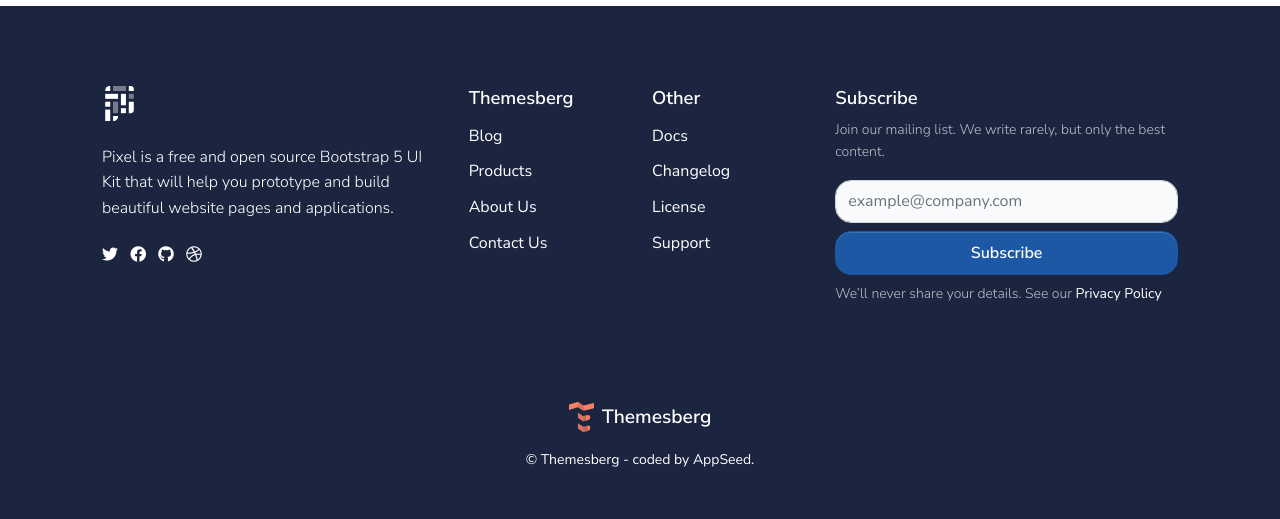
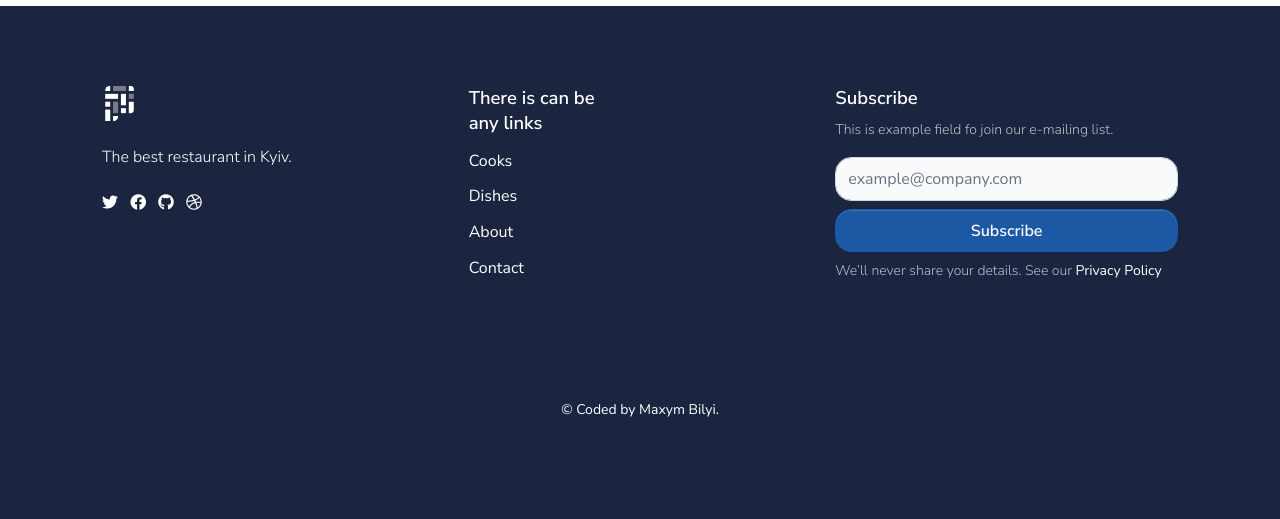
Before and after one commit to Mxbely/restaurant-kitchen-service, a Django app: page /contact/ in a window 1280 px wide. Shown: the part 830-1349 px from the top of the page. After the commit the page ends 1247 px from the top, so only its background shows below. Run offline with Django 5.2, Linux system fonts and the light colour scheme; some libraries are stand-ins or nearby versions.

Commit message:
change base project style, add static imgs

```diff
--- /dev/null
+++ b/static/assets/css/custom_styles.css
@@ -0,0 +1,8 @@
+.section-header {
+    max-width: 100%;
+    background-image: linear-gradient(to bottom, rgba(47, 48, 58, 0.4), rgba(47, 48, 58, 0.4)),
+        url(../img/good_restaurant_service.jpg);
+    background-repeat: no-repeat;
+    background-position: center;
+    background-size: cover;
+}
--- a/templates/accounts/cook_list.html
+++ b/templates/accounts/cook_list.html
@@ -57,7 +57,7 @@
                   {% for cook in cook_list %}
                     <tr>
                       <td>{{ cook.id }}</td>
-                      <td><a href="{% url 'accounts:cook-detail' pk=cook.id %}">{{ cook.username }}</a></td>
+                      <td><a href="{% url 'accounts:cook-detail' pk=cook.id %}" class="text-primary text-decoration-underline">{{ cook.username }}</a></td>
                       <td>{{ cook.first_name }}</td>
                       <td>{{ cook.last_name }}</td>
                       <td>{{ cook.email }}</td>
--- a/templates/includes/footer.html
+++ b/templates/includes/footer.html
@@ -4,58 +4,57 @@
       <div class="col-md-4">
         <img class="navbar-brand-dark mb-4" height="35" src="{{ ASSETS_ROOT }}/img/brand/light.svg"
              alt="Logo light">
-        <p>Pixel is a free and open source Bootstrap 5 UI Kit that will help you prototype and build beautiful website
-          pages and applications.</p>
+        <p>The best restaurant in Kyiv.</p>
         <ul class="social-buttons mb-5 mb-lg-0">
           <li>
-            <a href="https://twitter.com/themesberg" aria-label="twitter social link"
+            <a href="#" aria-label="twitter social link"
                class="icon-white me-2">
               <span class="fab fa-twitter"></span>
             </a>
           </li>
           <li>
-            <a href="https://www.facebook.com/themesberg/" class="icon-white me-2"
+            <a href="#" class="icon-white me-2"
                aria-label="facebook social link">
               <span class="fab fa-facebook"></span>
             </a>
           </li>
           <li>
-            <a href="https://github.com/themesberg" aria-label="github social link" class="icon-white me-2">
+            <a href="#" aria-label="github social link" class="icon-white me-2">
               <span class="fab fa-github"></span>
             </a>
           </li>
           <li>
-            <a href="https://dribbble.com/themesberg" class="icon-white" aria-label="dribbble social link">
+            <a href="#" class="icon-white" aria-label="dribbble social link">
               <span class="fab fa-dribbble"></span>
             </a>
           </li>
         </ul>
       </div>
-      <div class="col-6 col-md-2 mb-5 mb-lg-0">
-        <span class="h5">Themesberg</span>
+      <div class="col- col-md-2 mb-5 mb-lg-0">
+        <span class="h5">There is can be any links</span>
         <ul class="footer-links mt-2">
-          <li><a target="_blank" href="https://themesberg.com/blog">Blog</a></li>
-          <li><a target="_blank" href="https://themesberg.com/products">Products</a></li>
-          <li><a target="_blank" href="https://themesberg.com/about">About Us</a></li>
-          <li><a target="_blank" href="https://themesberg.com/contact">Contact Us</a></li>
+          <li><a target="_blank" href="{% url 'accounts:cook-list' %}">Cooks</a></li>
+          <li><a target="_blank" href="{% url 'kitchen:dish-list' %}">Dishes</a></li>
+          <li><a target="_blank" href="{% url 'kitchen:about' %}">About</a></li>
+          <li><a target="_blank" href="{% url 'kitchen:contact' %}">Contact</a></li>
         </ul>
       </div>
       <div class="col-6 col-md-2 mb-5 mb-lg-0">
-        <span class="h5">Other</span>
+        {% comment %} <span class="h5">Other</span>
         <ul class="footer-links mt-2">
-          <li><a href="https://themesberg.com/docs/bootstrap-5/pixel/getting-started/quick-start/"
-                 target="_blank">Docs</a></li>
-          <li><a href="https://themesberg.com/docs/pixel-bootstrap/getting-started/changelog"
-                 target="_blank">Changelog</a></li>
-          <li><a target="_blank" href="https://themesberg.com/licensing">License</a>
+          <li><a href="#"
+                 target="_blank">Docs (example)</a></li>
+          <li><a href="#"
+                 target="_blank">Logs (example)</a></li>
+          <li><a target="_blank" href="#">License (example)</a>
           </li>
           <li><a target="_blank"
-                 href="https://github.com/themesberg/pixel-bootstrap-ui-kit/issues">Support</a></li>
-        </ul>
+                 href="#">Support (example)</a></li>
+        </ul> {% endcomment %}
       </div>
       <div class="col-12 col-md-4 mb-5 mb-lg-0">
         <span class="h5">Subscribe</span>
-        <p class="text-muted font-small mt-2">Join our mailing list. We write rarely, but only the best content.
+        <p class="text-muted font-small mt-2">This is example field fo join our e-mailing list.
         </p>
         <form action="#">
           <div class="form-row mb-2">
@@ -78,13 +77,13 @@
     <hr class="bg-secondary my-3 my-lg-5">
     <div class="row">
       <div class="col mb-md-0">
-        <a href="https://themesberg.com" target="_blank" class="d-flex justify-content-center mb-3">
-          <img src="{{ ASSETS_ROOT }}/img/themesberg.svg" height="30" class="me-2" alt="Themesberg Logo">
-          <p class="text-white fw-bold footer-logo-text m-0">Themesberg</p>
+        <a href="#" target="_blank" class="d-flex justify-content-center mb-3">
+          {% comment %} <img src="{{ ASSETS_ROOT }}/img/themesberg.svg" height="30" class="me-2" alt="Themesberg Logo"> {% endcomment %}
+          {% comment %} <p class="text-white fw-bold footer-logo-text m-0">Themesberg</p> {% endcomment %}
         </a>
         <div class="d-flex text-center justify-content-center align-items-center" role="contentinfo">
           <p class="fw-normal font-small mb-0">
-            &copy; Themesberg - coded by AppSeed.
+            &copy; Coded by Maxym Bilyi.
           </p>
         </div>
       </div>
--- a/templates/kitchen/dish_list.html
+++ b/templates/kitchen/dish_list.html
@@ -21,7 +21,6 @@
             <p class="lead mb-5">information</p>
             <div class="alert bg-secondary" role="alert">
               <span class="fas fa-search"></span>
-              {% comment %} <a class="fw-bold text-white text-underline mx-1" href="#" target="_blank">See</a> ...... {% endcomment %}
               <form method="get" action="" class="form-inline">
                 {{ search_form|crispy }}
                 <br>
@@ -42,8 +41,7 @@
             <div class="mb-5">
               <div class="mb-4">
                 <span class="h5">Dishes</span>
-                <a style="float:right" href="{% url 'kitchen:dish-create' %}" style="float:right"
-                   class="btn btn-primary link-to-page">Create</a>
+                <a style="float:right" href="{% url 'kitchen:dish-create' %}" style="float:right" class="btn btn-primary link-to-page">Create</a>
               </div>
               <div class="table-responsive-sm">
                 <table class="table table-striped">
@@ -54,7 +52,7 @@
                   </tr>
                   {% for dish in dish_list %}
                     <tr>
-                      <td><a href="{% url 'kitchen:dish-detail' pk=dish.id %}">{{ dish.name }}</a></td>
+                      <td><a href="{% url 'kitchen:dish-detail' pk=dish.id %}" class="text-primary text-decoration-underline">{{ dish.name }}</a></td>
                       <td>{{ dish.dish_type }}</td>
                       <td>{{ dish.price }}</td>
 
--- a/templates/layouts/base.html
+++ b/templates/layouts/base.html
@@ -67,6 +67,8 @@
   <!-- Pixel CSS -->
   <link type="text/css" href="{{ ASSETS_ROOT }}/css/pixel.css" rel="stylesheet">
 
+  <link type="text/css" href="{{ ASSETS_ROOT }}/css/custom_styles.css" rel="stylesheet">
+
   <!-- Specific Page JS goes HERE  -->
   {% block stylesheets %}{% endblock stylesheets %}
 
```
Also changed, not shown: templates/accounts/cook_detail.html (+7 -3 lines), templates/kitchen/index.html (+7 -5 lines), templates/registration/change_password.html (deleted, +0 -10 lines), static/assets/img/good_restaurant_service.jpg (added).
